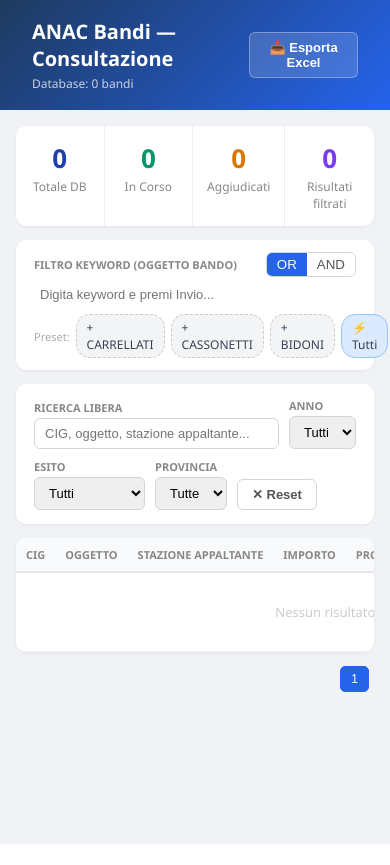
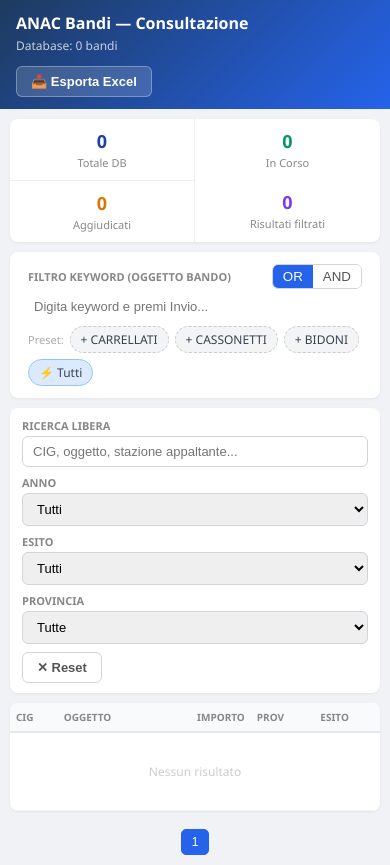
Before and after one commit to gorarogi67/anac-bandi, a Flask app: page / in a window 390 px wide. Before the commit the page ends 844 px from the top, so only its background shows below. Run offline with Flask 3, Linux system fonts and the light colour scheme; data that the repository does not hold is empty.

Commit message:
Rendi il sito responsive (mobile, tablet, desktop)

```diff
--- a/templates/index.html
+++ b/templates/index.html
@@ -8,7 +8,7 @@
         *{margin:0;padding:0;box-sizing:border-box}
         body{font-family:'Segoe UI',system-ui,sans-serif;background:#f0f2f5;color:#1a1a1a}
         .header{background:linear-gradient(135deg,#1e3a5f,#2563eb);color:#fff;padding:18px 32px}
-        .header-inner{max-width:1440px;margin:auto;display:flex;align-items:center;justify-content:space-between}
+        .header-inner{max-width:1440px;margin:auto;display:flex;align-items:center;justify-content:space-between;gap:12px}
         .header h1{font-size:20px;font-weight:700}.header p{font-size:12px;opacity:.75;margin-top:3px}
         .container{max-width:1440px;margin:16px auto;padding:0 16px}
         .card{background:#fff;border-radius:10px;box-shadow:0 1px 3px rgba(0,0,0,.06);margin-bottom:14px}
@@ -18,19 +18,20 @@
         .filters{padding:14px 18px;display:flex;flex-wrap:wrap;gap:10px;align-items:end}
         .fg{display:flex;flex-direction:column;gap:3px}
         .fg label{font-size:11px;color:#888;font-weight:600;text-transform:uppercase}
-        input,select{border:1px solid #d1d5db;border-radius:6px;padding:7px 10px;font-size:13px}
+        input,select{border:1px solid #d1d5db;border-radius:6px;padding:7px 10px;font-size:13px;width:100%}
         input:focus,select:focus{outline:none;border-color:#2563eb;box-shadow:0 0 0 2px rgba(37,99,235,.1)}
         .kw-area{display:flex;flex-wrap:wrap;gap:6px;align-items:center}
         .kw-chip{display:inline-flex;align-items:center;gap:4px;background:#dbeafe;color:#1e40af;padding:4px 10px;border-radius:14px;font-size:12px;font-weight:600}
         .kw-chip .x{cursor:pointer;font-size:14px;opacity:.6}.kw-chip .x:hover{opacity:1}
-        .kw-preset{background:#f3f4f6;color:#374151;border:1px dashed #ccc;padding:4px 10px;border-radius:14px;font-size:12px;cursor:pointer}
+        .kw-preset{background:#f3f4f6;color:#374151;border:1px dashed #ccc;padding:4px 10px;border-radius:14px;font-size:12px;cursor:pointer;white-space:nowrap}
         .kw-preset:hover{background:#e5e7eb}
-        .kw-mode-toggle{display:inline-flex;border:1px solid #d1d5db;border-radius:6px;overflow:hidden;font-size:12px;font-weight:600}
+        .kw-mode-toggle{display:inline-flex;border:1px solid #d1d5db;border-radius:6px;overflow:hidden;font-size:12px;font-weight:600;flex-shrink:0}
         .kw-mode-btn{padding:4px 10px;cursor:pointer;background:#fff;color:#555;border:none;transition:all .1s}
         .kw-mode-btn.active{background:#2563eb;color:#fff}
-        #kwInput{border:none;outline:none;min-width:120px;font-size:13px;padding:4px 0}
+        #kwInput{border:none;outline:none;min-width:100px;font-size:13px;padding:4px 0;width:auto}
         .btn{padding:7px 14px;border-radius:6px;font-weight:600;font-size:13px;cursor:pointer;border:none;transition:all .1s}
         .btn-out{background:#fff;color:#555;border:1px solid #d1d5db}.btn-out:hover{background:#f9fafb}
+        .table-wrap{overflow-x:auto;-webkit-overflow-scrolling:touch}
         table{width:100%;border-collapse:collapse;font-size:13px}
         th{position:sticky;top:0;background:#f8fafc;padding:9px 10px;text-align:left;font-size:11px;color:#888;text-transform:uppercase;cursor:pointer;user-select:none;white-space:nowrap;border-bottom:2px solid #e5e7eb}
         th:hover{background:#eef2ff;color:#2563eb}
@@ -38,7 +39,7 @@
         tr:hover td{background:#f8fafc}tr{cursor:pointer}
         .badge{display:inline-block;padding:2px 9px;border-radius:10px;font-size:11px;font-weight:600}
         .bg{background:#d1fae5;color:#065f46}.bb{background:#dbeafe;color:#1e40af}.bgr{background:#f3f4f6;color:#666}
-        .paging{display:flex;justify-content:space-between;align-items:center;padding:0 4px;margin-top:10px}
+        .paging{display:flex;justify-content:space-between;align-items:center;padding:0 4px;margin-top:10px;flex-wrap:wrap;gap:8px}
         .paging-info{font-size:12px;color:#888}
         .pg{padding:5px 10px;border:1px solid #d1d5db;border-radius:5px;background:#fff;cursor:pointer;font-size:12px;margin:0 1px}
         .pg:hover{background:#f3f4f6}.pg.active{background:#2563eb;color:#fff;border-color:#2563eb}
@@ -47,22 +48,64 @@
         .loader{border:3px solid #e5e7eb;border-top-color:#3b82f6;border-radius:50%;width:22px;height:22px;animation:spin .7s linear infinite;display:inline-block}
         @keyframes spin{to{transform:rotate(360deg)}}
         #loading{text-align:center;padding:30px;display:none}
+
+        /* ── Tablet (< 1024px) ── */
+        @media (max-width:1024px){
+            .header{padding:14px 20px}
+            td{max-width:200px}
+        }
+
+        /* ── Tablet piccolo (< 768px) ── */
+        @media (max-width:768px){
+            .header{padding:12px 16px}
+            .header h1{font-size:17px}
+            .stats{grid-template-columns:repeat(2,1fr)}
+            .stat:nth-child(2){border-right:none}
+            .stat:nth-child(3){border-top:1px solid #eee}
+            .stat-num{font-size:22px}
+            .filters{padding:12px 14px;gap:8px}
+            .fg{min-width:calc(50% - 8px)}
+            table th:nth-child(7), table td:nth-child(7){display:none} /* nascondi Scadenza */
+        }
+
+        /* ── Mobile (< 480px) ── */
+        @media (max-width:480px){
+            .header-inner{flex-direction:column;align-items:flex-start}
+            .header h1{font-size:16px}
+            .container{padding:0 10px;margin:10px auto}
+            .stats{grid-template-columns:repeat(2,1fr)}
+            .stat{padding:10px 8px}
+            .stat-num{font-size:18px}
+            .stat-label{font-size:11px}
+            .card{border-radius:8px;margin-bottom:10px}
+            .filters{padding:10px 12px;gap:8px}
+            .fg{width:100%}
+            table th:nth-child(3), table td:nth-child(3){display:none} /* nascondi SA */
+            table th:nth-child(6), table td:nth-child(6){display:none} /* nascondi Pubblicazione */
+            table th:nth-child(7), table td:nth-child(7){display:none} /* nascondi Scadenza */
+            td{max-width:140px;font-size:12px}
+            th{font-size:10px;padding:7px 6px}
+            td{padding:7px 6px}
+            .modal{margin:0;border-radius:0;max-height:100dvh;min-height:100dvh;padding:16px}
+            .paging{justify-content:center}
+            .paging-info{width:100%;text-align:center}
+        }
     </style>
 </head>
 <body>
-<div class="header"><div class="header-inner"><div><h1>ANAC Bandi — Consultazione</h1><p>Database: <span id="dbT">{{ totale }}</span> bandi</p></div><button class="btn" style="background:rgba(255,255,255,.15);color:#fff;border:1px solid rgba(255,255,255,.3)" onclick="exportXl()">📥 Esporta Excel</button></div></div>
+<div class="header"><div class="header-inner"><div><h1>ANAC Bandi — Consultazione</h1><p>Database: <span id="dbT">{{ totale }}</span> bandi</p></div><button class="btn" style="background:rgba(255,255,255,.15);color:#fff;border:1px solid rgba(255,255,255,.3);white-space:nowrap" onclick="exportXl()">📥 Esporta Excel</button></div></div>
 <div class="container">
 <div class="card stats"><div class="stat"><div class="stat-num" id="sA" style="color:#1e40af">-</div><div class="stat-label">Totale DB</div></div><div class="stat"><div class="stat-num" id="sO" style="color:#059669">-</div><div class="stat-label">In Corso</div></div><div class="stat"><div class="stat-num" id="sW" style="color:#d97706">-</div><div class="stat-label">Aggiudicati</div></div><div class="stat"><div class="stat-num" id="sF" style="color:#7c3aed">-</div><div class="stat-label">Risultati filtrati</div></div></div>
 
-<div class="card" style="padding:12px 18px"><div style="display:flex;align-items:center;justify-content:space-between"><label style="font-size:11px;color:#888;font-weight:600;text-transform:uppercase">FILTRO KEYWORD (oggetto bando)</label><div class="kw-mode-toggle"><button class="kw-mode-btn active" id="btnOR" onclick="setKwMode('or')">OR</button><button class="kw-mode-btn" id="btnAND" onclick="setKwMode('and')">AND</button></div></div><div class="kw-area" style="margin-top:6px" id="kwArea"><span id="kwC"></span><input type="text" id="kwInput" placeholder="Digita keyword e premi Invio..."></div><div style="margin-top:8px;display:flex;gap:6px;align-items:center"><span style="font-size:11px;color:#aaa">Preset:</span>{% for kw in keywords_default %}<span class="kw-preset" onclick="addKw('{{ kw }}')">+ {{ kw }}</span>{% endfor %}<span class="kw-preset" onclick="loadPreset()" style="background:#dbeafe;border-style:solid;border-color:#93c5fd">⚡ Tutti</span></div></div>
+<div class="card" style="padding:12px 18px"><div style="display:flex;align-items:center;justify-content:space-between;gap:8px;flex-wrap:wrap"><label style="font-size:11px;color:#888;font-weight:600;text-transform:uppercase">FILTRO KEYWORD (oggetto bando)</label><div class="kw-mode-toggle"><button class="kw-mode-btn active" id="btnOR" onclick="setKwMode('or')">OR</button><button class="kw-mode-btn" id="btnAND" onclick="setKwMode('and')">AND</button></div></div><div class="kw-area" style="margin-top:6px" id="kwArea"><span id="kwC"></span><input type="text" id="kwInput" placeholder="Digita keyword e premi Invio..."></div><div style="margin-top:8px;display:flex;flex-wrap:wrap;gap:6px;align-items:center"><span style="font-size:11px;color:#aaa">Preset:</span>{% for kw in keywords_default %}<span class="kw-preset" onclick="addKw('{{ kw }}')">+ {{ kw }}</span>{% endfor %}<span class="kw-preset" onclick="loadPreset()" style="background:#dbeafe;border-style:solid;border-color:#93c5fd">⚡ Tutti</span></div></div>
 
-<div class="card filters"><div class="fg" style="flex:2;min-width:220px"><label>Ricerca libera</label><input type="text" id="sQ" placeholder="CIG, oggetto, stazione appaltante..." oninput="deb()"></div><div class="fg"><label>Anno</label><select id="fA" onchange="ld(1)"><option value="">Tutti</option>{% for a in filtri.anni %}<option value="{{ a }}">{{ a }}</option>{% endfor %}</select></div><div class="fg"><label>Esito</label><select id="fE" onchange="ld(1)"><option value="">Tutti</option><option value="IN_CORSO">🟢 In Corso</option>{% for e in filtri.esiti %}<option value="{{ e }}">{{ e[:45] }}</option>{% endfor %}</select></div><div class="fg"><label>Provincia</label><select id="fP" onchange="ld(1)"><option value="">Tutte</option>{% for p in filtri.province %}<option value="{{ p }}">{{ p }}</option>{% endfor %}</select></div><button class="btn btn-out" onclick="resetAll()">✕ Reset</button></div>
+<div class="card filters"><div class="fg" style="flex:2;min-width:200px"><label>Ricerca libera</label><input type="text" id="sQ" placeholder="CIG, oggetto, stazione appaltante..." oninput="deb()"></div><div class="fg"><label>Anno</label><select id="fA" onchange="ld(1)"><option value="">Tutti</option>{% for a in filtri.anni %}<option value="{{ a }}">{{ a }}</option>{% endfor %}</select></div><div class="fg"><label>Esito</label><select id="fE" onchange="ld(1)"><option value="">Tutti</option><option value="IN_CORSO">🟢 In Corso</option>{% for e in filtri.esiti %}<option value="{{ e }}">{{ e[:45] }}</option>{% endfor %}</select></div><div class="fg"><label>Provincia</label><select id="fP" onchange="ld(1)"><option value="">Tutte</option>{% for p in filtri.province %}<option value="{{ p }}">{{ p }}</option>{% endfor %}</select></div><button class="btn btn-out" style="align-self:flex-end" onclick="resetAll()">✕ Reset</button></div>
 
-<div class="card" style="overflow-x:auto"><div id="loading"><div class="loader" style="margin:auto"></div><p style="color:#aaa;margin-top:10px;font-size:13px">Caricamento...</p></div><table><thead><tr><th onclick="srt('cig')">CIG</th><th onclick="srt('oggetto_lotto')">Oggetto</th><th onclick="srt('denominazione_amministrazione_appaltante')">Stazione Appaltante</th><th onclick="srt('importo_lotto')" style="text-align:right">Importo</th><th onclick="srt('provincia')">Prov</th><th onclick="srt('data_pubblicazione')">Pubblicazione</th><th onclick="srt('data_scadenza_offerta')">Scadenza</th><th>Esito</th></tr></thead><tbody id="tb"></tbody></table></div>
-<div class="paging"><div class="paging-info" id="pgI"></div><div id="pgB" style="display:flex;gap:3px"></div></div>
+<div class="card table-wrap"><div id="loading"><div class="loader" style="margin:auto"></div><p style="color:#aaa;margin-top:10px;font-size:13px">Caricamento...</p></div><table><thead><tr><th onclick="srt('cig')">CIG</th><th onclick="srt('oggetto_lotto')">Oggetto</th><th onclick="srt('denominazione_amministrazione_appaltante')">Stazione Appaltante</th><th onclick="srt('importo_lotto')" style="text-align:right">Importo</th><th onclick="srt('provincia')">Prov</th><th onclick="srt('data_pubblicazione')">Pubblicazione</th><th onclick="srt('data_scadenza_offerta')">Scadenza</th><th>Esito</th></tr></thead><tbody id="tb"></tbody></table></div>
+<div class="paging"><div class="paging-info" id="pgI"></div><div id="pgB" style="display:flex;flex-wrap:wrap;gap:3px"></div></div>
 </div>
 
-<div class="modal-bg" id="modal" onclick="if(event.target===this)cm()"><div class="modal"><div style="display:flex;justify-content:space-between;align-items:center;margin-bottom:14px"><h2 id="mT">Dettaglio</h2><span onclick="cm()" style="cursor:pointer;font-size:20px;color:#aaa">✕</span></div><div id="mB"></div></div></div>
+<div class="modal-bg" id="modal" onclick="if(event.target===this)cm()"><div class="modal"><div style="display:flex;justify-content:space-between;align-items:center;margin-bottom:14px"><h2 id="mT" style="font-size:16px;word-break:break-all">Dettaglio</h2><span onclick="cm()" style="cursor:pointer;font-size:20px;color:#aaa;padding:4px 8px">✕</span></div><div id="mB"></div></div></div>
 
 <script>
 let sc='data_pubblicazione',so='desc',pg=1,tm,kws=[],kwMode='or';
```
